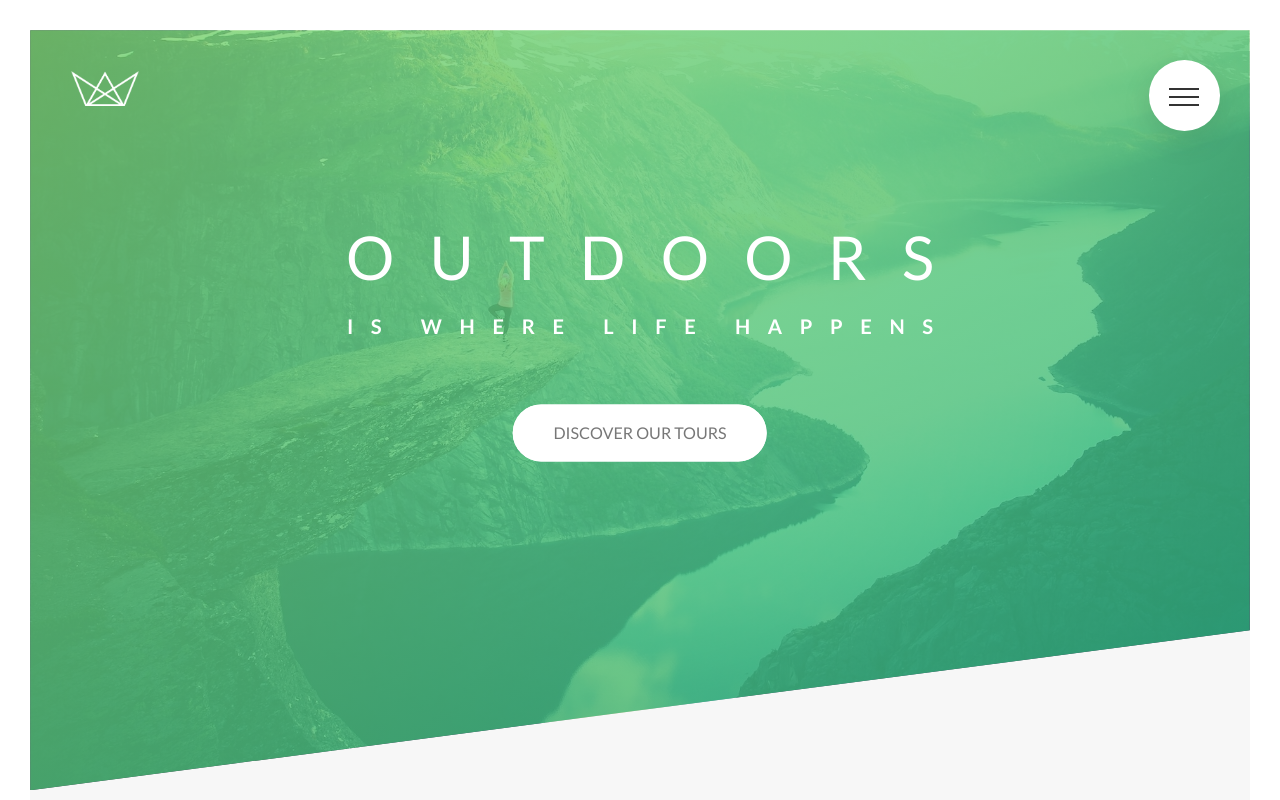
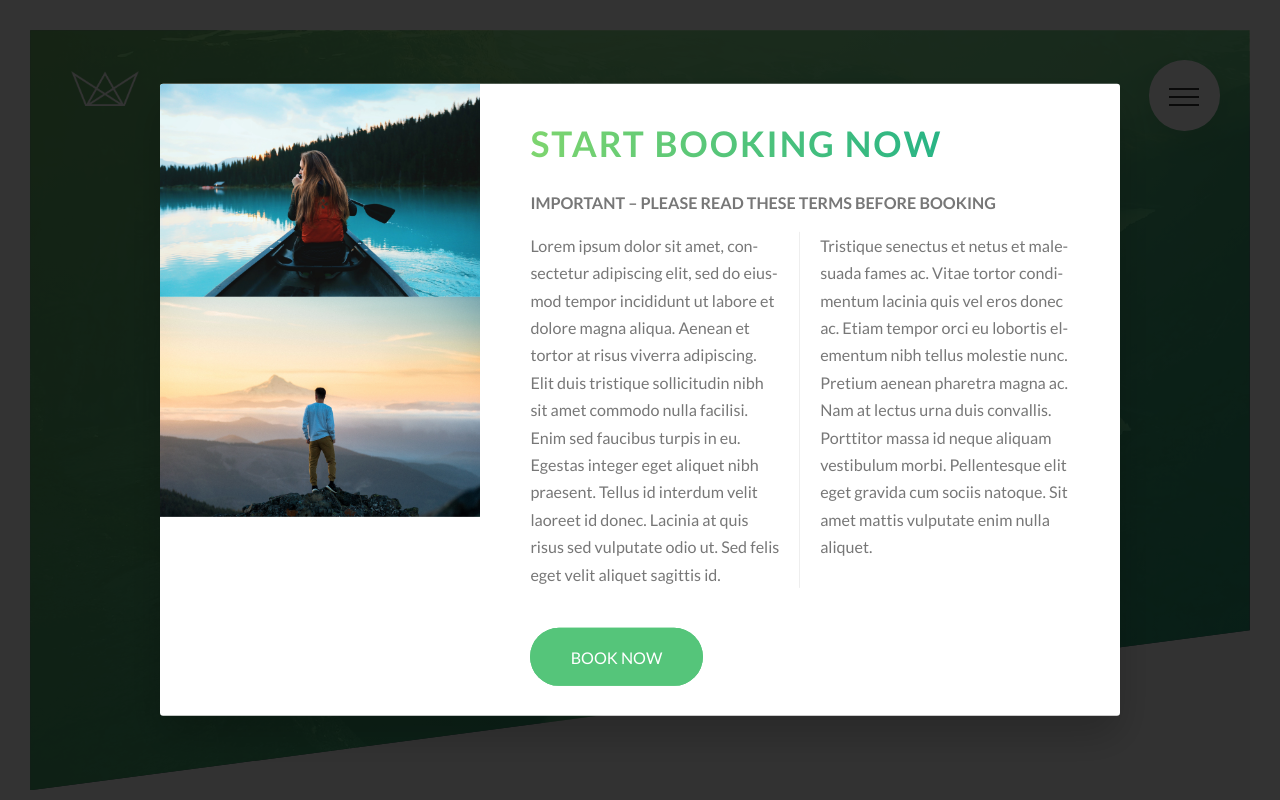
Before and after one commit to Javier-Machin/natours, a website: page index.html in a window 1280 px wide. Shown: the top 800 px of the page. Drawn offline with Linux system fonts and the light colour scheme.

Commit message:
Add popup background and content

```diff
--- a/index.html
+++ b/index.html
@@ -367,6 +367,23 @@
         </div>
       </footer>
 
+      <div class="popup">
+        <div class="popup__content">
+          <div class="popup__left">
+            <img src="img/nat-8.jpg" alt="Tour photo" class="popup__img">
+            <img src="img/nat-9.jpg" alt="Tour photo" class="popup__img">
+          </div>
+
+          <div class="popup__right">
+            <h2 class="heading-secondary u-margin-bottom-small">Start booking now</h2>
+            <h3 class="heading-tertiary u-margin-bottom-small">Important &ndash; Please read these terms before booking</h3>
+            <p class="popup__text">
+              Lorem ipsum dolor sit amet, consectetur adipiscing elit, sed do eiusmod tempor incididunt ut labore et dolore magna aliqua. Aenean et tortor at risus viverra adipiscing. Elit duis tristique sollicitudin nibh sit amet commodo nulla facilisi. Enim sed faucibus turpis in eu. Egestas integer eget aliquet nibh praesent. Tellus id interdum velit laoreet id donec. Lacinia at quis risus sed vulputate odio ut. Sed felis eget velit aliquet sagittis id. Tristique senectus et netus et malesuada fames ac. Vitae tortor condimentum lacinia quis vel eros donec ac. Etiam tempor orci eu lobortis elementum nibh tellus molestie nunc. Pretium aenean pharetra magna ac. Nam at lectus urna duis convallis. Porttitor massa id neque aliquam vestibulum morbi. Pellentesque elit eget gravida cum sociis natoque. Sit amet mattis vulputate enim nulla aliquet.
+            </p>
+            <a href="#" class="btn btn--green">Book now</a>
+          </div>
+        </div>
+      </div>
 <!--       <section class="grid-test">
         <div class="row">
             <div class="col-1-of-2">
--- /dev/null
+++ b/sass/components/_popup.scss
@@ -0,0 +1,56 @@
+.popup {
+  height: 100vh;
+  width: 100%;
+  position: fixed;
+  top: 0;
+  left: 0;
+  background-color: rgba($color-black, .8);
+  z-index: 3500;
+
+  &__content {
+    @include center-vertical-horizontal;
+
+    background-color: $color-white;
+    box-shadow: 0 2rem 4rem rgba($color-black, .2);
+    width: 75%;
+    border-radius: $border-radius-normal;
+    display: table;
+    overflow: hidden;
+  }
+
+  &__left {
+    width: 33.333333%;
+    display: table-cell;
+  }
+
+  &__right {
+    width: 66.6666667%;
+    display: table-cell;
+    vertical-align: middle;
+    padding: 3rem 5rem;
+  }
+
+  &__img {
+    display: block;
+    width: 100%;
+  }
+
+  &__text {
+    font-size: $default-font-size;
+    margin-bottom: 4rem;
+
+    -moz-column-count: 2;
+    -moz-column-gap: 4rem;
+    -moz-column-rule: 1px solid $color-grey-light-2;
+
+    column-count: 2;
+    column-gap: 4rem;
+    column-rule: 1px solid $color-grey-light-2;
+
+    -moz-hyphens: auto;
+    -ms-hyphens: auto;
+    -webkit-hyphens: auto;
+    hyphens: auto;
+  }
+
+}
--- a/sass/main.scss
+++ b/sass/main.scss
@@ -13,6 +13,7 @@
 @import "components/composition";
 @import "components/feature-box";
 @import "components/form";
+@import "components/popup";
 @import "components/story";
 
 @import "layout/footer";
```
Also changed, not shown: css/style.css.
